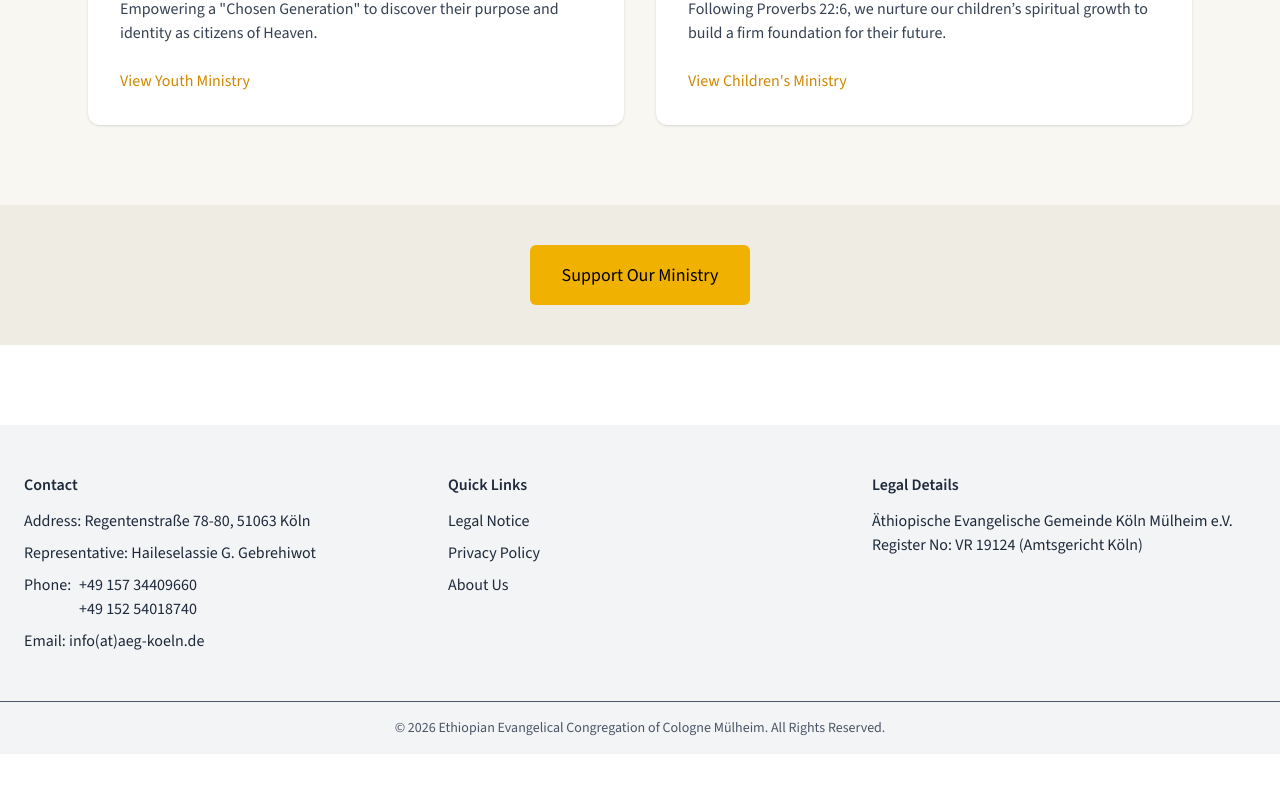
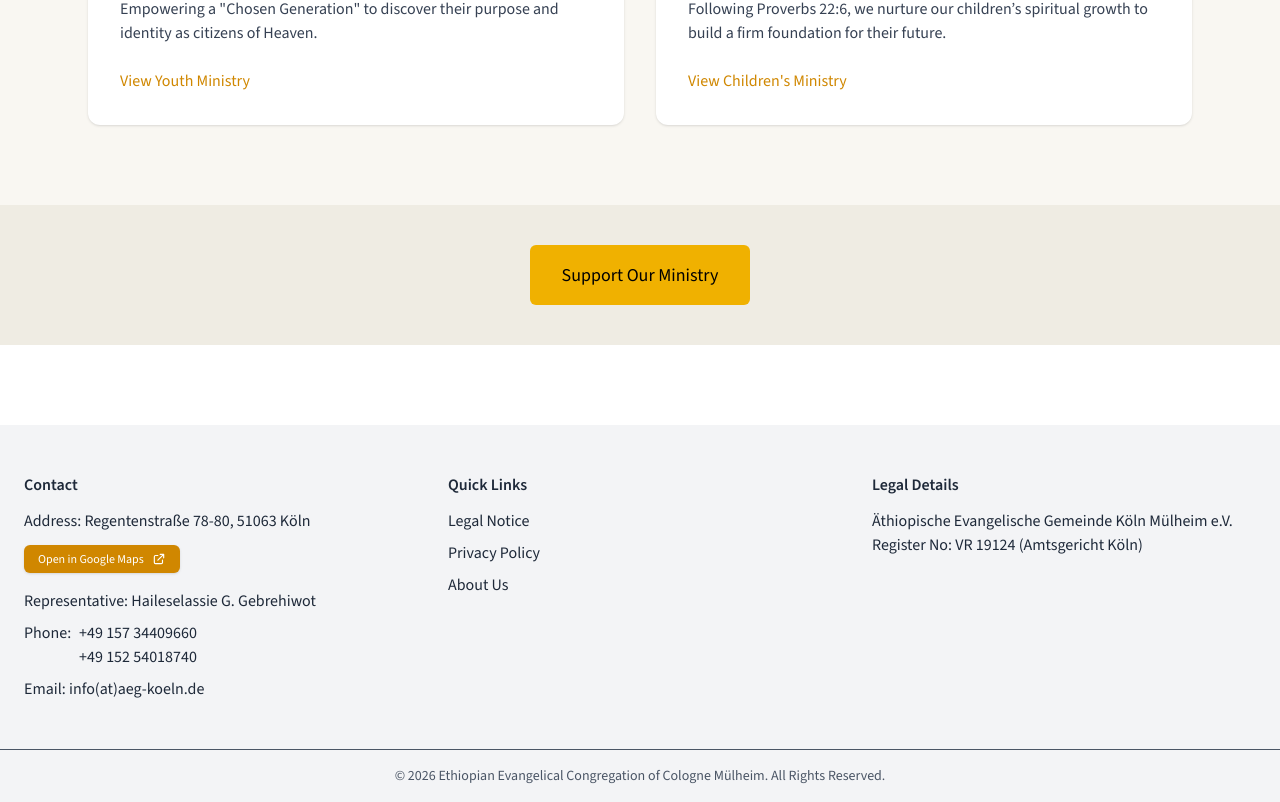
Before and after one commit to dawit-yitbarek/eec-cologne, a Next.js app: page /about in a window 1280 px wide. Shown: the part 2282-3084 px from the top of the page. Before the commit the page ends 3036 px from the top, so only its background shows below. Built offline with nearby package versions, Linux system fonts and the light colour scheme; no server answers.

Commit message:
feat(footer): add Google Maps link on the footer for church location

```diff
--- a/src/components/Footer.jsx
+++ b/src/components/Footer.jsx
@@ -8,10 +8,26 @@ const Footer = ({ lang }) => {
     <footer className="bg-gray-100 text-gray-800 mt-20">
       <div className="max-w-7xl mx-auto px-6 py-12 grid md:grid-cols-3 gap-10">
         {/* Column 1: Contact */}
-        <div>
+        <div className="flex flex-col items-start">
           <h4 className="font-semibold mb-3">{messages.contact.title}</h4>
+
           <p>{messages.contact.address}: Regentenstraße 78-80, 51063 Köln</p>
-          <p className="mt-2">{messages.contact.representative}: Haileselassie G. Gebrehiwot</p>
+
+          {/* Google Maps External Action Button */}
+          <a
+            href="https://maps.app.goo.gl/6dyzgCTuLEHbEwFA9"
+            target="_blank"
+            rel="noopener noreferrer"
+            className="mt-3 inline-flex items-center gap-2 px-3.5 py-1.5 bg-yellow-600 text-white text-xs font-medium rounded-md hover:bg-yellow-700 transition-colors shadow-sm"
+          >
+            <span>Open in Google Maps</span>
+            <svg className="w-3.5 h-3.5" fill="none" stroke="currentColor" viewBox="0 0 24 24">
+              <path strokeLinecap="round" strokeLinejoin="round" strokeWidth={2} d="M10 6H6a2 2 0 00-2 2v10a2 2 0 002 2h10a2 2 0 002-2v-4M14 4h6m0 0v6m0-6L10 14" />
+            </svg>
+          </a>
+
+          <p className="mt-4">{messages.contact.representative}: Haileselassie G. Gebrehiwot</p>
+
           {/* Phone number section column layout */}
           <div className="mt-2 flex flex-col sm:flex-row sm:gap-2">
             <span>{messages.contact.phone}:</span>
@@ -21,7 +37,12 @@ const Footer = ({ lang }) => {
             </div>
           </div>
 
-          <p className="mt-2">{messages.contact.email}: <a href="mailto:info@aeg-koeln.de" className="hover:underline">info(at)aeg-koeln.de</a></p>
+          <p className="mt-2">
+            {messages.contact.email}:{" "}
+            <a href="mailto:info@aeg-koeln.de" className="hover:underline">
+              info(at)aeg-koeln.de
+            </a>
+          </p>
         </div>
 
         {/* Column 2: Quick Links */}
```
